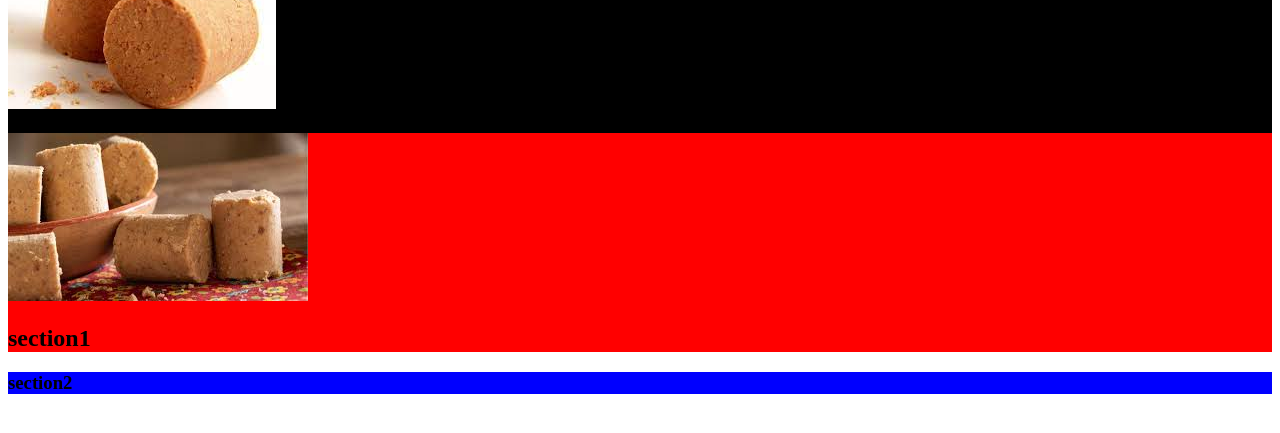
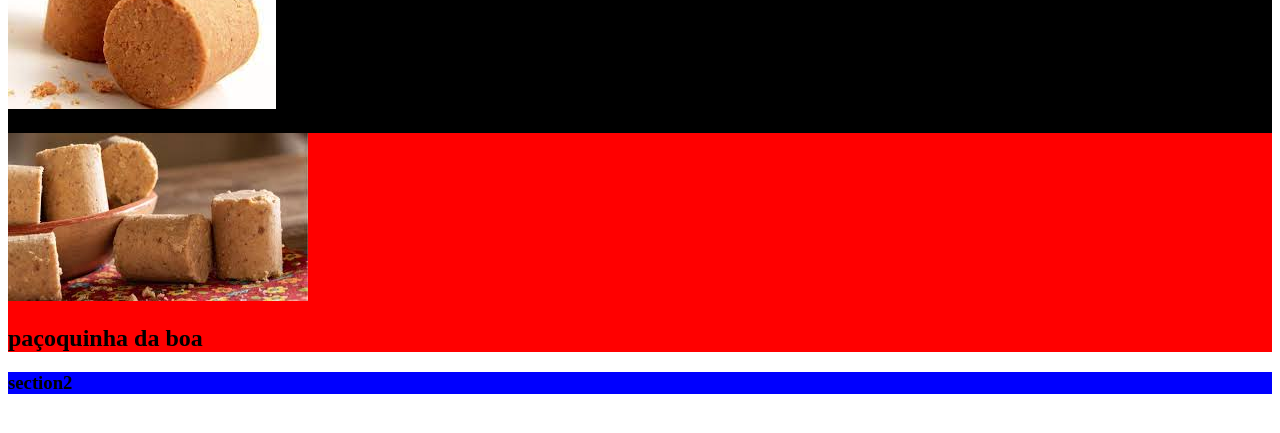
Before and after one commit to DreamerEscola/trabalho, a plain HTML site: page index.html in a window 1280 px wide. Shown: the part 111-544 px from the top of the page. Drawn offline with Linux system fonts and the light colour scheme.

Commit message:
aula extra 3 dia 16/08 2

```diff
--- a/index.html
+++ b/index.html
@@ -24,7 +24,7 @@
     </header>
     <section class="section1">
         <img src="paçoca.jpeg" alt="paçoquinha da boa">
-        <h2>section1</h2>
+        <h2>paçoquinha da boa</h2>
     </section>
     <section class="section2">
         <h3>section2</h3>
```
